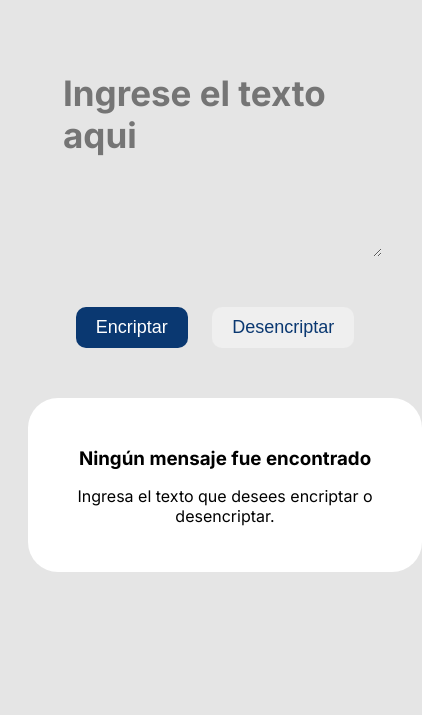
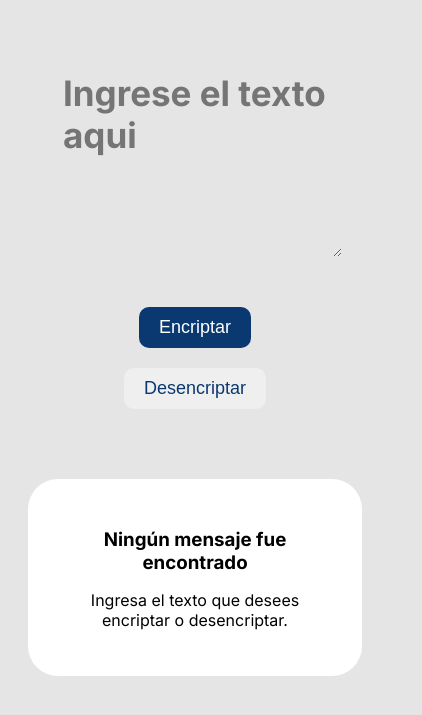
Before and after one commit to stiven-22/encriptador-alura, a plain HTML site: page index.html in a window 390 px wide. Shown: the part 79-794 px from the top of the page, 422 px wide, since content can reach past the window. Drawn offline with Linux system fonts and the light colour scheme.

Commit message:
Ajustes de vista en el celular

```diff
--- a/css/stylos.css
+++ b/css/stylos.css
@@ -1,3 +1,11 @@
+*, *:after, *:before {
+    -moz-box-sizing: border-box;
+    box-sizing: border-box;
+    -webkit-font-smoothing: antialiased;
+    font-smoothing: antialiased;
+    text-rendering: optimizeLegibility;
+}
+
 body {
     background: #E5E5E5;
     width: auto;
@@ -120,6 +128,10 @@ main {
         width: 100%;
     }
 
+    .panelIzquierdo div button {
+        margin-bottom: 20px;
+    }
+
     .panelDerecho {
         margin-top: 30px;
     }
```
